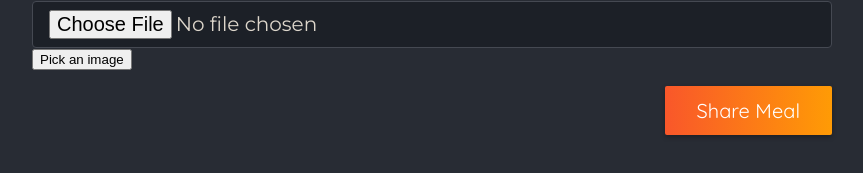
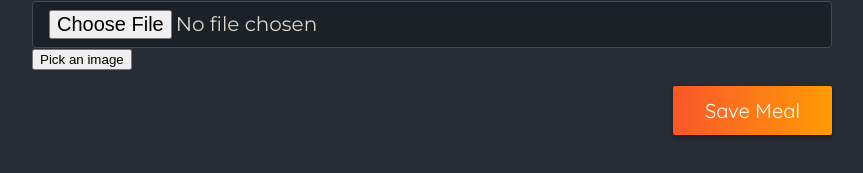
Before and after one commit to YordanZafirov/food-app, a Next.js app: page /meals/share in a window 1280 px wide. Shown: the part 1050-1223 px from the top of the page, without its empty margins (32-895 px from the left). Built offline with nearby package versions, Linux system fonts and the light colour scheme.

Commit message:
feat: Added MealsFormSubmition component

```diff
--- a/app/meals/share/page.js
+++ b/app/meals/share/page.js
@@ -1,6 +1,7 @@
 import ImagePicker from "@/components/meals/image-picker";
 import classes from "./page.module.css";
 import { shareMeal } from "@/lib/actions";
+import MealsFormSubmition from "@/components/meals/meals-form-submit";
 
 const ShareMealPage = () => {
   return (
@@ -42,7 +43,7 @@ const ShareMealPage = () => {
           </p>
           <ImagePicker label="Image" name="image" />
           <p className={classes.actions}>
-            <button type="submit">Share Meal</button>
+            <MealsFormSubmition />
           </p>
         </form>
       </main>
--- /dev/null
+++ b/components/meals/meals-form-submit.js
@@ -0,0 +1,16 @@
+"use client";
+
+import { useFormStatus } from "react-dom";
+
+const MealsFormSubmition = () => {
+  const { pending } = useFormStatus();
+  return (
+    <div>
+      <button type="submit" disabled={pending}>
+        {pending ? "Saving..." : "Save Meal"}
+      </button>
+    </div>
+  );
+};
+
+export default MealsFormSubmition;
```
